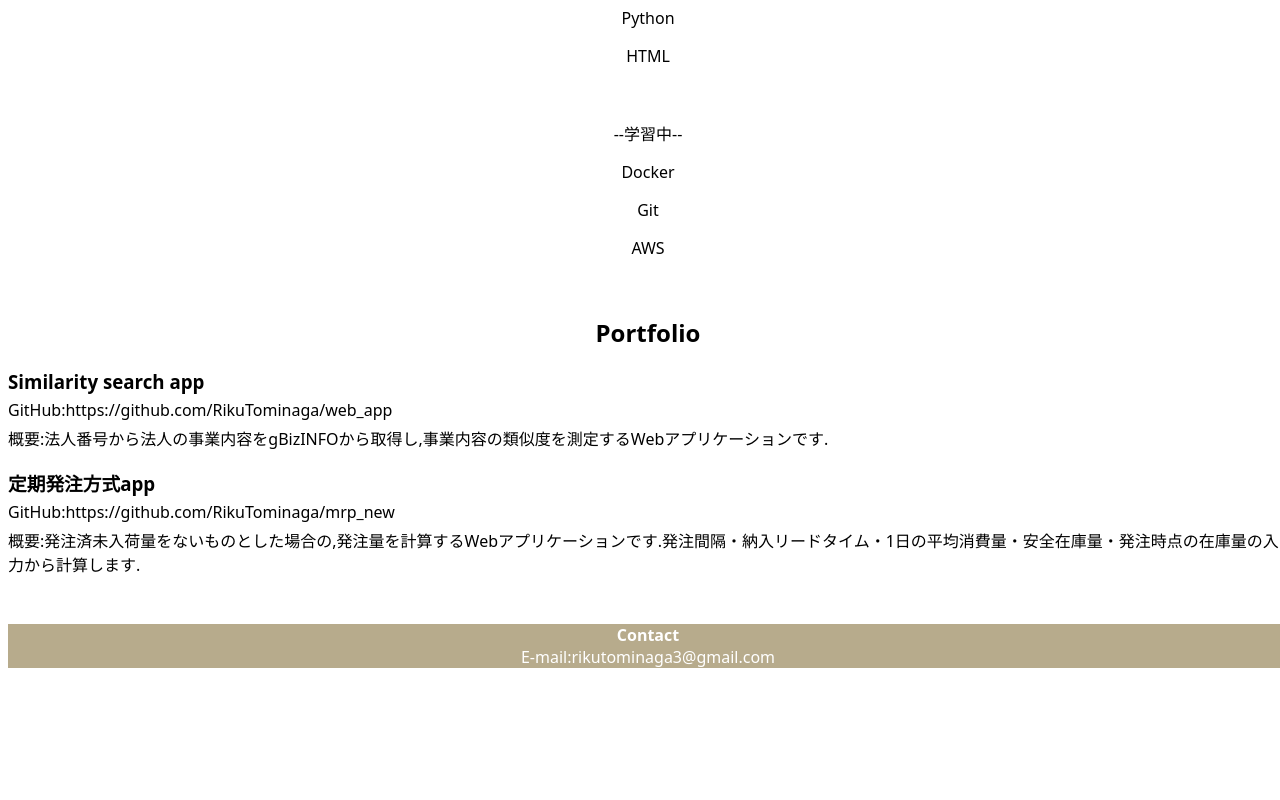
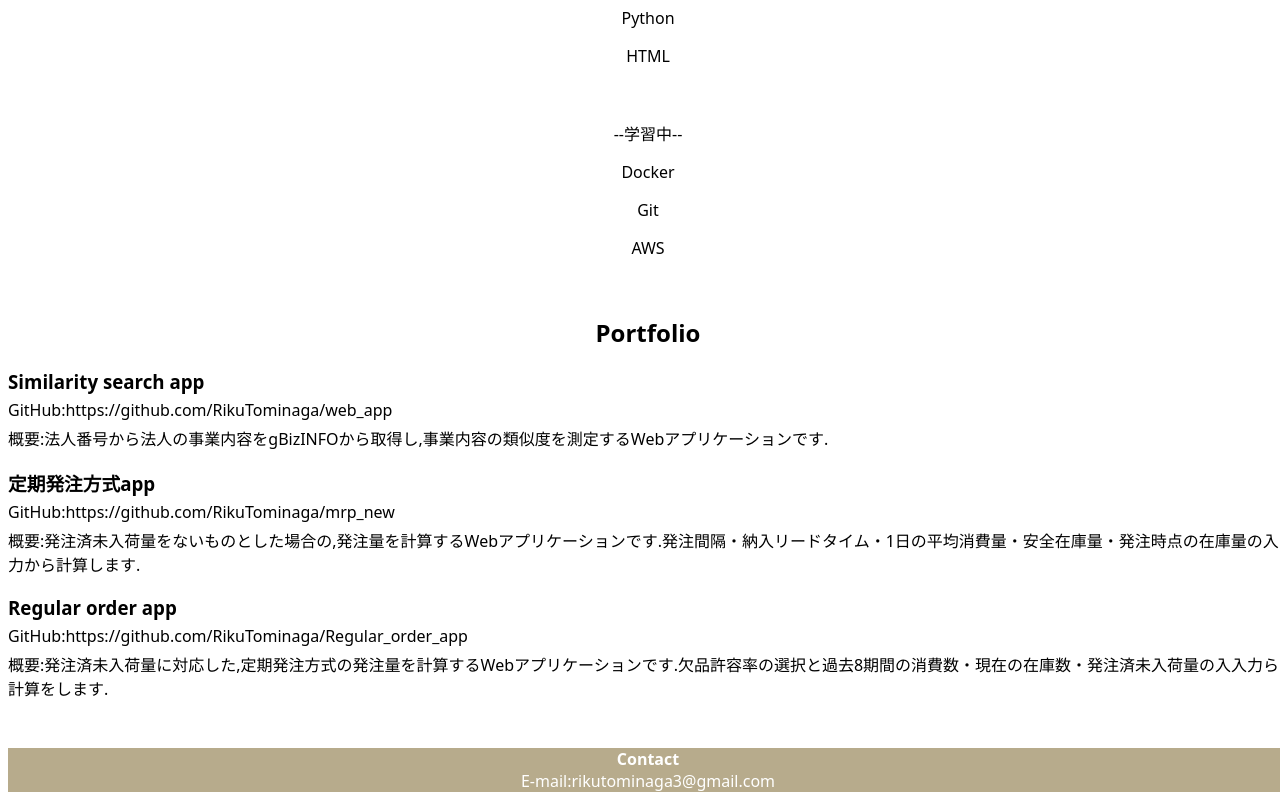
Before and after one commit to RikuTominaga/rikutominaga.github.io, a plain HTML site: page index.html in a window 1280 px wide. Shown: the part 453-1253 px from the top of the page. Before the commit the page ends 1129 px from the top, so only its background shows below. Drawn offline with Linux system fonts and the light colour scheme.

Commit message:
Update index.html

```diff
--- a/index.html
+++ b/index.html
@@ -61,6 +61,9 @@
             <h3>定期発注方式app</h3>
             <div class="exp">GitHub:https://github.com/RikuTominaga/mrp_new</div>
             <div class="exp">概要:発注済未入荷量をないものとした場合の,発注量を計算するWebアプリケーションです.発注間隔・納入リードタイム・1日の平均消費量・安全在庫量・発注時点の在庫量の入力から計算します.</div>
+            <h3>Regular order app</h3>
+            <div class="exp">GitHub:https://github.com/RikuTominaga/Regular_order_app</div>
+            <div class="exp">概要:発注済未入荷量に対応した,定期発注方式の発注量を計算するWebアプリケーションです.欠品許容率の選択と過去8期間の消費数・現在の在庫数・発注済未入荷量の入入力ら計算をします.</div>
         <br>
         <div class="botom">
             <div class="c_title" id="contact">
```
